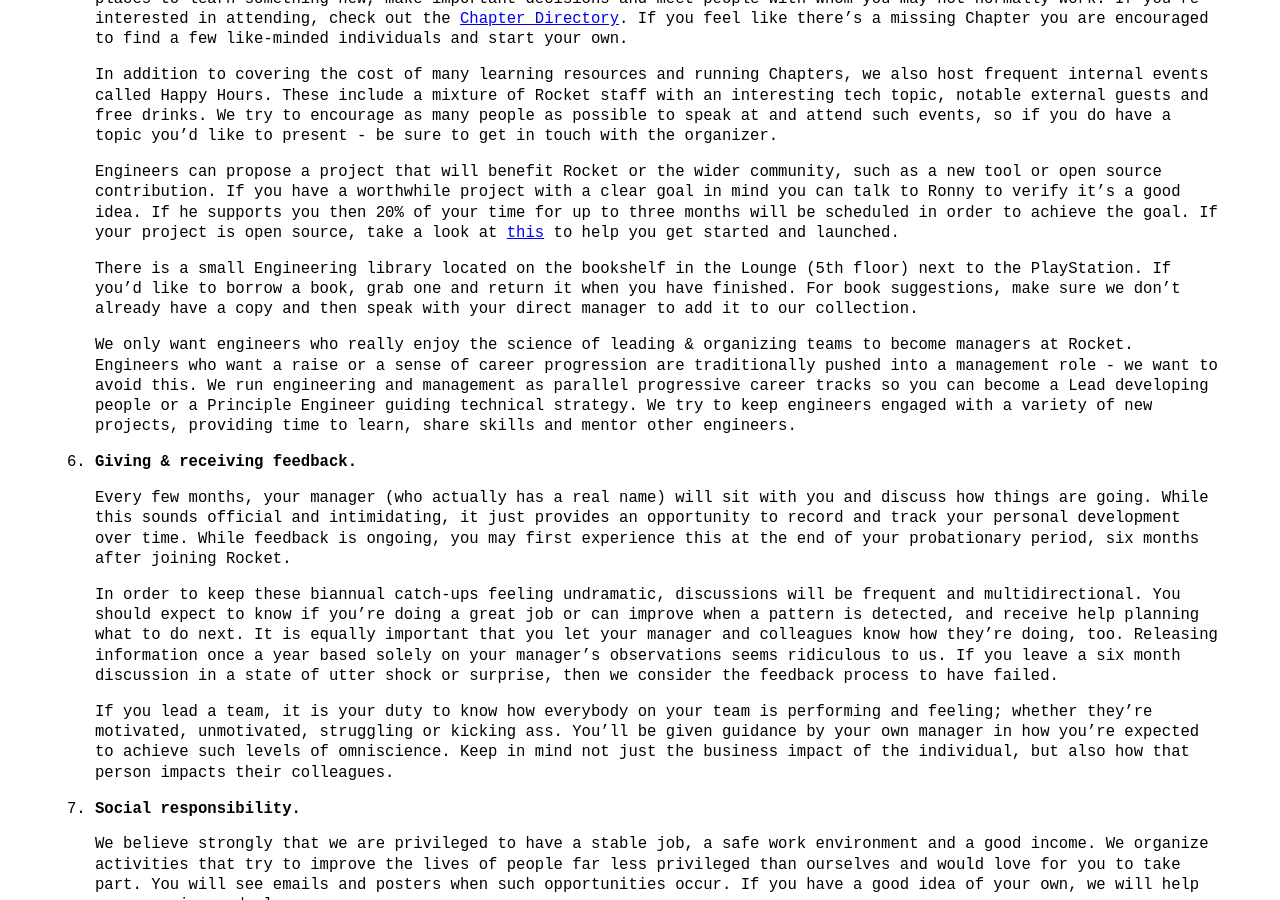
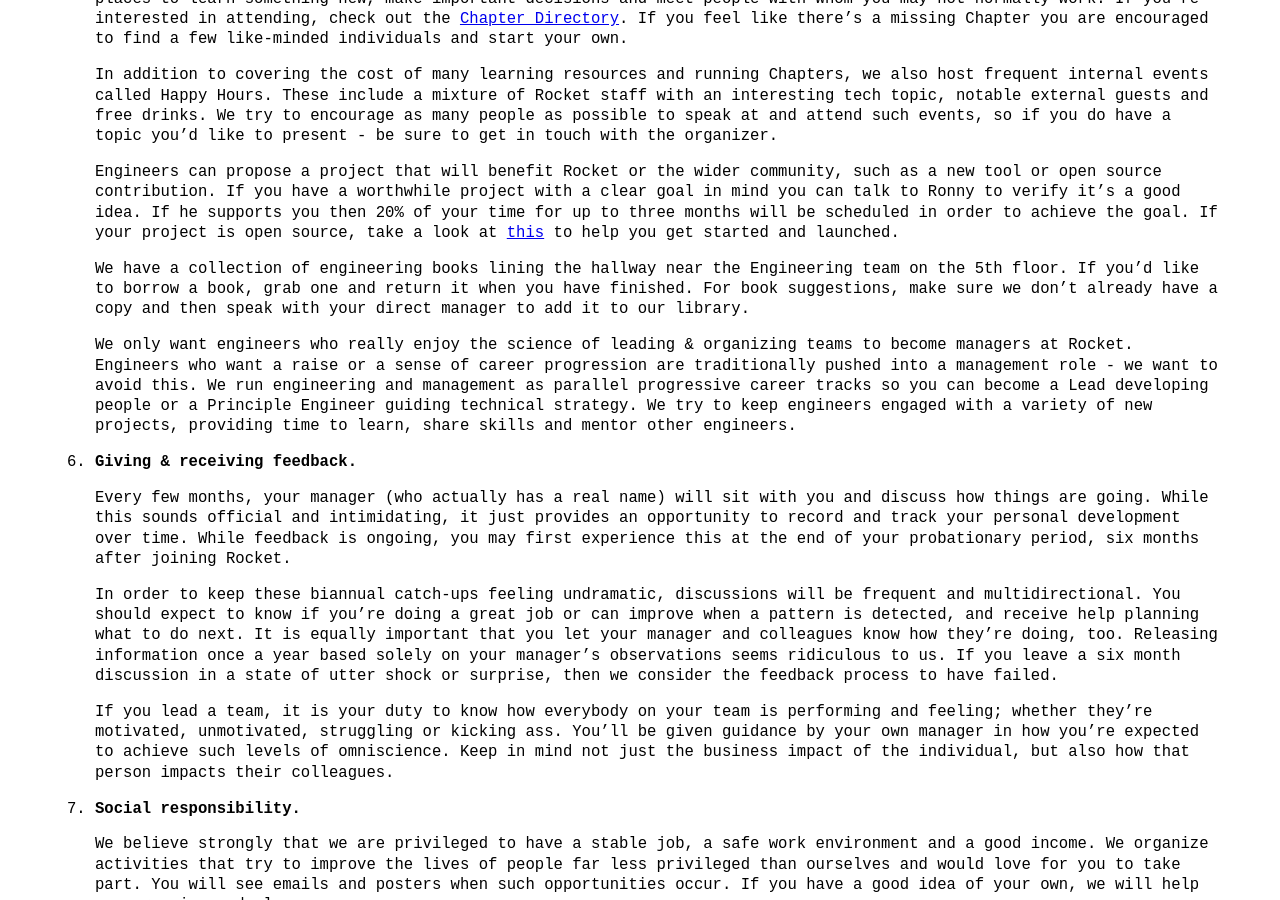
Before and after one commit to rocket-internet-berlin/RocketTechHandbook, a Jekyll site: the page built from index.md, in a window 1280 px wide and 900 px high, scrolled down 2351 px. Built offline with Jekyll 4.4.1, drawn with Linux system fonts in a browser that asks for light colours.

Commit message:
updating location of the library

```diff
--- a/index.md
+++ b/index.md
@@ -127,9 +127,9 @@ permalink: /
     <a href="https://docs.google.com/document/d/1mBlEdSyorTD1taHtE6fTDBYHRQVjvohiVykYYDjr2DA/edit" target="_blank">this</a>
     to help you get started and launched.
 
-    There is a small Engineering library located on the bookshelf in the Lounge (5th floor) next to the PlayStation.
-    If you'd like to borrow a book, grab one and return it when you have finished. For book suggestions, make sure
-    we don't already have a copy and then speak with your direct manager to add it to our collection.
+    We have a collection of engineering books lining the hallway near the Engineering team on the 5th floor.
+    If you'd like to borrow a book, grab one and return it when you have finished. For book suggestions,
+    make sure we don't already have a copy and then speak with your direct manager to add it to our library.
 
     We only want engineers who really enjoy the science of leading & organizing teams to become managers at Rocket.
     Engineers who want a raise or a sense of career progression are traditionally pushed into a management role - we
```
